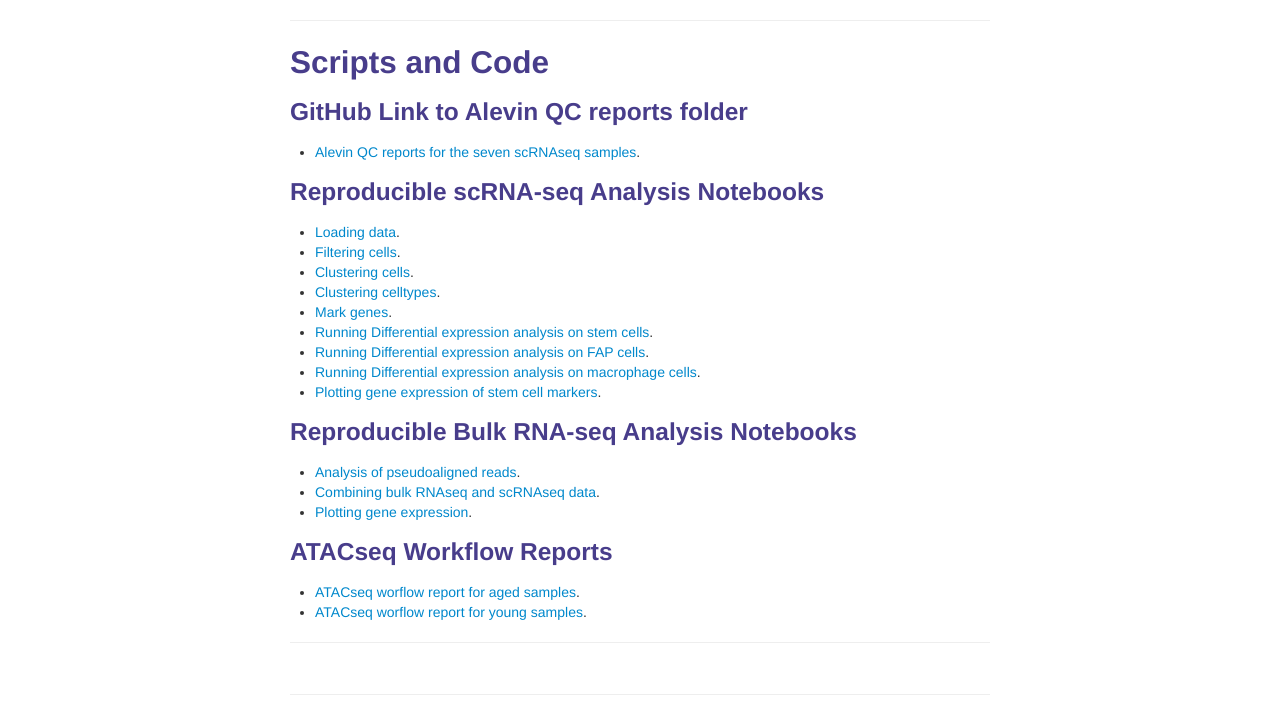
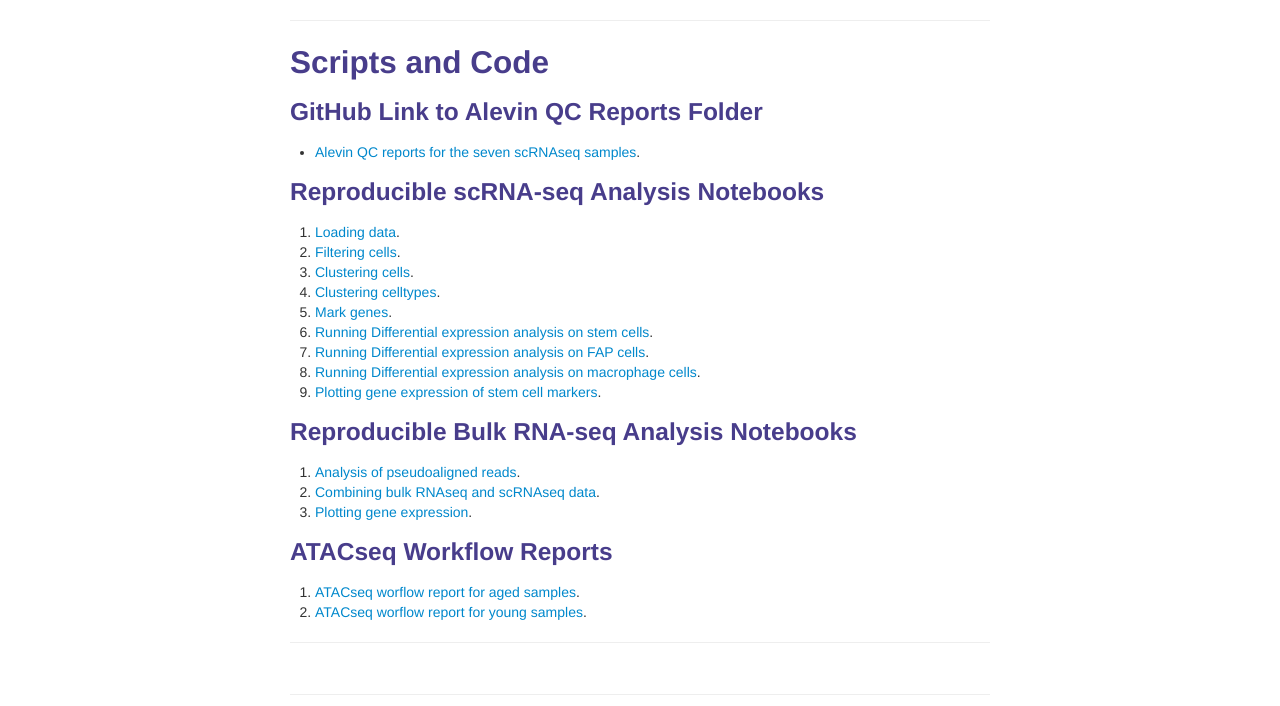
Before and after one commit to csglab/transcriptional_reprogramming_muscle_cells, a Jekyll site: the page built from index.md, in a window 1280 px wide. Shown: the part 282-988 px from the top of the page. Built offline with Jekyll 4.4.1, drawn with Linux system fonts in a browser that asks for light colours; part of the change alters nothing that is shown.

```diff
--- a/index.md
+++ b/index.md
@@ -15,37 +15,37 @@ The bioRxiv preprint of the paper can be accessed [here](https://www.biorxiv.org
 
 ## Scripts and Code
 
-### GitHub Link to  Alevin QC reports folder
+### GitHub Link to  Alevin QC Reports Folder
 
 * <a href="{{ BASE_PATH }}/transcriptional_reprogramming_muscle_cells/assets/notebooks/alevin" target="_blank">Alevin QC reports for the seven scRNAseq samples</a>.
 
 ### Reproducible scRNA-seq Analysis Notebooks
 
 
-* <a href="{{ BASE_PATH }}/transcriptional_reprogramming_muscle_cells/assets/notebooks/scrnaseq/1_load_data.nb.html" target="_blank">Loading data</a>.
-* <a href="{{ BASE_PATH }}/transcriptional_reprogramming_muscle_cells/assets/notebooks/scrnaseq/2_filter_cells.nb.html" target="_blank">Filtering cells</a>.
-* <a href="{{ BASE_PATH }}/transcriptional_reprogramming_muscle_cells/assets/notebooks/scrnaseq/3a_cluster.nb.html" target="_blank">Clustering cells</a>.
-* <a href="{{ BASE_PATH }}/transcriptional_reprogramming_muscle_cells/assets/notebooks/scrnaseq/3b_cluster_celltypes.nb.html" target="_blank">Clustering celltypes</a>.
-* <a href="{{ BASE_PATH }}/transcriptional_reprogramming_muscle_cells/assets/notebooks/scrnaseq/4_mark_genes.nb.html" target="_blank">Mark genes</a>.
-* <a href="{{ BASE_PATH }}/transcriptional_reprogramming_muscle_cells/assets/notebooks/scrnaseq/5a_run_de_analysis_stem.nb.html" target="_blank"> Running Differential expression analysis on stem cells</a>.
-* <a href="{{ BASE_PATH }}/transcriptional_reprogramming_muscle_cells/assets/notebooks/scrnaseq/5b_run_de_analysis_fap.nb.html" target="_blank">Running Differential expression analysis on FAP cells</a>.
-* <a href="{{ BASE_PATH }}/transcriptional_reprogramming_muscle_cells/assets/notebooks/scrnaseq/5c_run_de_analysis_macrophage.nb.html" target="_blank">Running Differential expression analysis on macrophage cells</a>.
-* <a href="{{ BASE_PATH }}/transcriptional_reprogramming_muscle_cells/assets/notebooks/scrnaseq/6_examine_genes_stem.nb.html" target="_blank">Plotting gene expression of stem cell markers</a>.
+ 1. <a href="{{ BASE_PATH }}/transcriptional_reprogramming_muscle_cells/assets/notebooks/scrnaseq/1_load_data.nb.html" target="_blank">Loading data</a>.
+ 2. <a href="{{ BASE_PATH }}/transcriptional_reprogramming_muscle_cells/assets/notebooks/scrnaseq/2_filter_cells.nb.html" target="_blank">Filtering cells</a>.
+ 3. <a href="{{ BASE_PATH }}/transcriptional_reprogramming_muscle_cells/assets/notebooks/scrnaseq/3a_cluster.nb.html" target="_blank">Clustering cells</a>.
+ 4. <a href="{{ BASE_PATH }}/transcriptional_reprogramming_muscle_cells/assets/notebooks/scrnaseq/3b_cluster_celltypes.nb.html" target="_blank">Clustering celltypes</a>.
+ 5. <a href="{{ BASE_PATH }}/transcriptional_reprogramming_muscle_cells/assets/notebooks/scrnaseq/4_mark_genes.nb.html" target="_blank">Mark genes</a>.
+ 6. <a href="{{ BASE_PATH }}/transcriptional_reprogramming_muscle_cells/assets/notebooks/scrnaseq/5a_run_de_analysis_stem.nb.html" target="_blank"> Running Differential expression analysis on stem cells</a>.
+ 7. <a href="{{ BASE_PATH }}/transcriptional_reprogramming_muscle_cells/assets/notebooks/scrnaseq/5b_run_de_analysis_fap.nb.html" target="_blank">Running Differential expression analysis on FAP cells</a>.
+ 8. <a href="{{ BASE_PATH }}/transcriptional_reprogramming_muscle_cells/assets/notebooks/scrnaseq/5c_run_de_analysis_macrophage.nb.html" target="_blank">Running Differential expression analysis on macrophage cells</a>.
+ 9. <a href="{{ BASE_PATH }}/transcriptional_reprogramming_muscle_cells/assets/notebooks/scrnaseq/6_examine_genes_stem.nb.html" target="_blank">Plotting gene expression of stem cell markers</a>.
 
 
 
 ### Reproducible Bulk RNA-seq Analysis Notebooks
 
 
-* <a href="{{ BASE_PATH }}/transcriptional_reprogramming_muscle_cells/assets/notebooks/bulk_rnaseq/1_pseudoalign_bulk.nb.html" target="_blank">Analysis of pseudoaligned reads</a>.
-* <a href="{{ BASE_PATH }}/transcriptional_reprogramming_muscle_cells/assets/notebooks/bulk_rnaseq/2_combine_scrnaseq_bulk_stem.nb.html" target="_blank">Combining bulk RNAseq and scRNAseq data</a>.
-* <a href="{{ BASE_PATH }}/transcriptional_reprogramming_muscle_cells/assets/notebooks/bulk_rnaseq/3_plot_bulk.nb.html" target="_blank">Plotting gene expression</a>.
+1. <a href="{{ BASE_PATH }}/transcriptional_reprogramming_muscle_cells/assets/notebooks/bulk_rnaseq/1_pseudoalign_bulk.nb.html" target="_blank">Analysis of pseudoaligned reads</a>.
+2. <a href="{{ BASE_PATH }}/transcriptional_reprogramming_muscle_cells/assets/notebooks/bulk_rnaseq/2_combine_scrnaseq_bulk_stem.nb.html" target="_blank">Combining bulk RNAseq and scRNAseq data</a>.
+3. <a href="{{ BASE_PATH }}/transcriptional_reprogramming_muscle_cells/assets/notebooks/bulk_rnaseq/3_plot_bulk.nb.html" target="_blank">Plotting gene expression</a>.
 
 
 ### ATACseq Workflow Reports
 
-* <a href="{{ BASE_PATH }}/transcriptional_reprogramming_muscle_cells/assets/notebooks/atacseq_analysis/atac_reports/qc_old.html" target="_blank">ATACseq worflow report for aged samples</a>.
-* <a href="{{ BASE_PATH }}/transcriptional_reprogramming_muscle_cells/assets/notebooks/atacseq_analysis/atac_reports/qc_yng.html" target="_blank">ATACseq worflow report for young samples</a>.
+1. <a href="{{ BASE_PATH }}/transcriptional_reprogramming_muscle_cells/assets/notebooks/atacseq_analysis/atac_reports/qc_old.html" target="_blank">ATACseq worflow report for aged samples</a>.
+2. <a href="{{ BASE_PATH }}/transcriptional_reprogramming_muscle_cells/assets/notebooks/atacseq_analysis/atac_reports/qc_yng.html" target="_blank">ATACseq worflow report for young samples</a>.
 
 
 ---------
```
Also changed, not shown: 2 other files.
